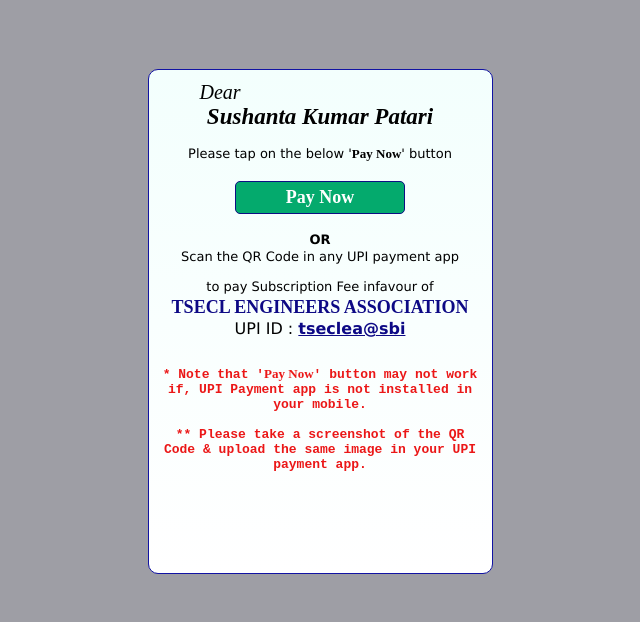
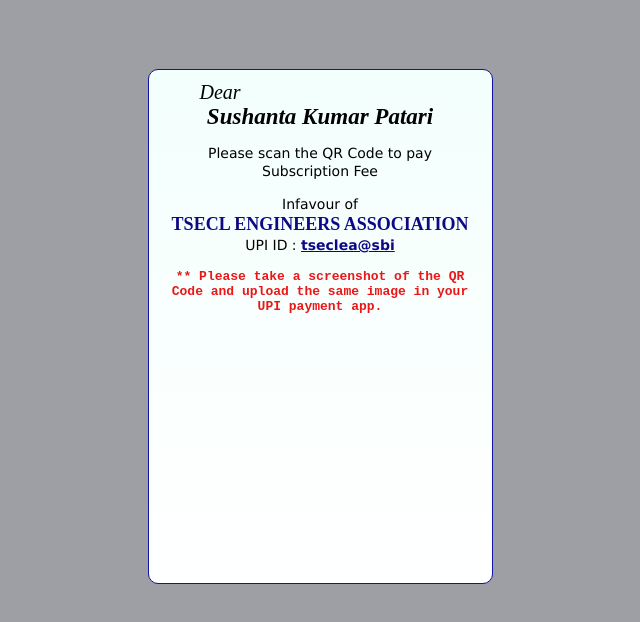
Before and after one commit to tseclengineersasso/218, a plain HTML site: page index.html in a window 1280 px wide. Shown: the whole page, without its empty margins (320-960 px from the left). Drawn offline with Linux system fonts and the light colour scheme; a script that the page names is missing.

Commit message:
Add files via upload

```diff
--- a/index.html
+++ b/index.html
@@ -15,22 +15,6 @@
 
     #qrcode {
         pointer-events: none;
-    }
-    button {
-        background-color: #04AA6D;
-        color: rgb(255, 255, 255);
-        padding: 5px 5px;
-        margin: 5px 0;
-        border: none;
-        cursor: pointer;
-        width: 50%;
-        border-radius: 5px;
-        border: 1px solid #0d0f83;
-    }
-    button:hover {
-        opacity: 0.9;
-        background-color: #7139d3;
-        color: rgb(253, 223, 133);
     }
     .container {
         text-align: center;
@@ -55,17 +39,19 @@
         font-weight: bold;
         line-height: 0.1;
         font-size: 23px;
-        padding-bottom: 5px;
+        padding-bottom: 3px;
     }
     .fnt3 {
-        font-size: 13px;
+        font-size: 14px;
+        line-height: 1.3;
+        padding-left: 30px;
+        padding-right: 30px;
+    }
+    .fnt4 {
+        font-size: 14px;
         line-height: 1.3;
         padding-left: 10px;
         padding-right: 10px;
-    }
-    .fnt4 {
-        font-family: 'Times New Roman';
-        font-weight: bold;
     }
     .fnt5 {
         font-family: 'Courier New';
@@ -99,7 +85,7 @@
     width: 23%; /* Could be more or less, depending on screen size */
     height: 53%;
     min-width: 343px;
-    min-height: 503px;
+    min-height: 513px;
     }
 
     /* Add Zoom Animation */
@@ -127,19 +113,11 @@
         <div class="container">
             <p class="fnt1">Dear</p>
             <p class="fnt2">Sushanta Kumar Patari</p>
-            <p class="fnt3">Please tap on the below '<span class="fnt4">Pay Now</span>' button</p>
-
-            <a href="upi://pay?pa=tseclea@sbi&pn=TSECL%20ENGINEERS%20ASSOCIATION&mc=8398&tr=&tn=ID218%20Subscription&am=&cu=INR&url=&mode=02&purpose=00&orgid=159002&sign=MEUCIQC4XHZJWEfBspS1A6+UMtQcBr/ZT00bWTdvZJhRCsLilwIgGPyzjukW/iwSieU2ohpTzfGLGxYwuJfK4ws/lBz8rzs=">
-                <button class="fnt">Pay Now</button>
-            </a>
-            <p class="fnt3"><b>OR</b><br><span style="line-height: 1.3">Scan the QR Code in any UPI payment app</span></p>
+            <p class="fnt3">Please scan the QR Code to pay Subscription Fee</p>
             <center id="qrcode"></center>
-            <p class="fnt3">to pay Subscription Fee infavour of<br><a class="fnt" style="color: rgb(13, 9, 133);">TSECL ENGINEERS ASSOCIATION</a>
-                <br><span style="font-size: 16px;">UPI ID : <u style="color: rgb(13, 9, 133);"><b>tseclea@sbi</b></u></span></p>
-
-            <p class="fnt5" style="padding-top: 13px;">* Note that '<span class="fnt4">Pay Now</span>' button may not work if, UPI Payment app is not installed in your mobile. </p>
-            <p class="fnt5"> ** Please take a screenshot of the QR Code & upload the same image in your UPI payment app. </p>
-
+            <p class="fnt4">Infavour of<br><a class="fnt" style="color: rgb(13, 9, 133);">TSECL ENGINEERS ASSOCIATION</a>
+                <br>UPI ID : <u style="color: rgb(13, 9, 133);"><b>tseclea@sbi</b></u></p>
+            <p class="fnt5"> ** Please take a screenshot of the QR Code and upload the same image in your UPI payment app. </p>
         </div>
     </div>
 </div>
@@ -149,8 +127,8 @@
         var upiData = "upi://pay?pa=tseclea@sbi&pn=TSECL%20ENGINEERS%20ASSOCIATION&mc=8398&tr=&tn=ID218%20Subscription&am=&cu=INR&url=&mode=02&purpose=00&orgid=159002&sign=MEUCIQC4XHZJWEfBspS1A6+UMtQcBr/ZT00bWTdvZJhRCsLilwIgGPyzjukW/iwSieU2ohpTzfGLGxYwuJfK4ws/lBz8rzs=";
         var qrcod = new QRCode(document.getElementById("qrcode"), {
             text: upiData,
-            width: 200,
-            height: 200,
+            width: 243,
+            height: 243,
         });
         qrcod.make();
     }
```
